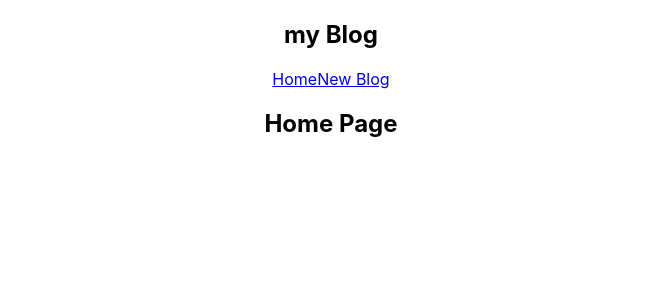
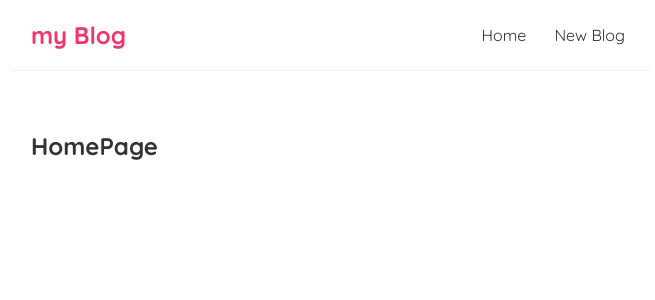
Before and after one commit to OsmanBytyqi/ReactAPP, a JavaScript app: page / in a window 1280 px wide. Shown: the top 300 px of the page, without its empty margins (309-964 px from the left). Built offline with nearby package versions, Linux system fonts and the light colour scheme; the HTML template or start-up script is replaced by a standard one.

Commit message:
adding style

```diff
--- a/src/App.css
+++ /dev/null
@@ -1,38 +0,0 @@
-.App {
-  text-align: center;
-}
-
-.App-logo {
-  height: 40vmin;
-  pointer-events: none;
-}
-
-@media (prefers-reduced-motion: no-preference) {
-  .App-logo {
-    animation: App-logo-spin infinite 20s linear;
-  }
-}
-
-.App-header {
-  background-color: #282c34;
-  min-height: 100vh;
-  display: flex;
-  flex-direction: column;
-  align-items: center;
-  justify-content: center;
-  font-size: calc(10px + 2vmin);
-  color: white;
-}
-
-.App-link {
-  color: #61dafb;
-}
-
-@keyframes App-logo-spin {
-  from {
-    transform: rotate(0deg);
-  }
-  to {
-    transform: rotate(360deg);
-  }
-}
--- a/src/App.js
+++ b/src/App.js
@@ -1,4 +1,3 @@
-import './App.css';
 import Navbar from './Navbar';
 import Home from './home';
 
--- a/src/home.js
+++ b/src/home.js
@@ -1,7 +1,7 @@
 const Home = () => {
     return (
         <div className="home">
-            <h2>Home Page</h2>
+            <h2>HomePage</h2>
         </div>
      );
 }
--- a/src/index.css
+++ b/src/index.css
@@ -1,13 +1,35 @@
-body {
+@import url('https://fonts.googleapis.com/css2?family=Quicksand:wght@300;400;500;600;700&display=swap');
+
+/* base styles */
+* {
   margin: 0;
-  font-family: -apple-system, BlinkMacSystemFont, 'Segoe UI', 'Roboto', 'Oxygen',
-    'Ubuntu', 'Cantarell', 'Fira Sans', 'Droid Sans', 'Helvetica Neue',
-    sans-serif;
-  -webkit-font-smoothing: antialiased;
-  -moz-osx-font-smoothing: grayscale;
+  font-family: "Quicksand";
+  color: #333;
 }
-
-code {
-  font-family: source-code-pro, Menlo, Monaco, Consolas, 'Courier New',
-    monospace;
+.navbar {
+  padding: 20px;
+  display: flex;
+  align-items: center;
+  max-width: 600px;
+  margin: 0 auto;
+  border-bottom: 1px solid #f2f2f2;
 }
+.navbar h1 {
+  color: #f1356d;
+}
+.navbar .links {
+  margin-left: auto;
+}
+.navbar a {
+  margin-left: 16px;
+  text-decoration: none;
+  padding: 6px;
+}
+.navbar a:hover {
+  color: #f1356d;
+}
+.content {
+  max-width: 600px;
+  margin: 40px auto;
+  padding: 20px;
+}
```
